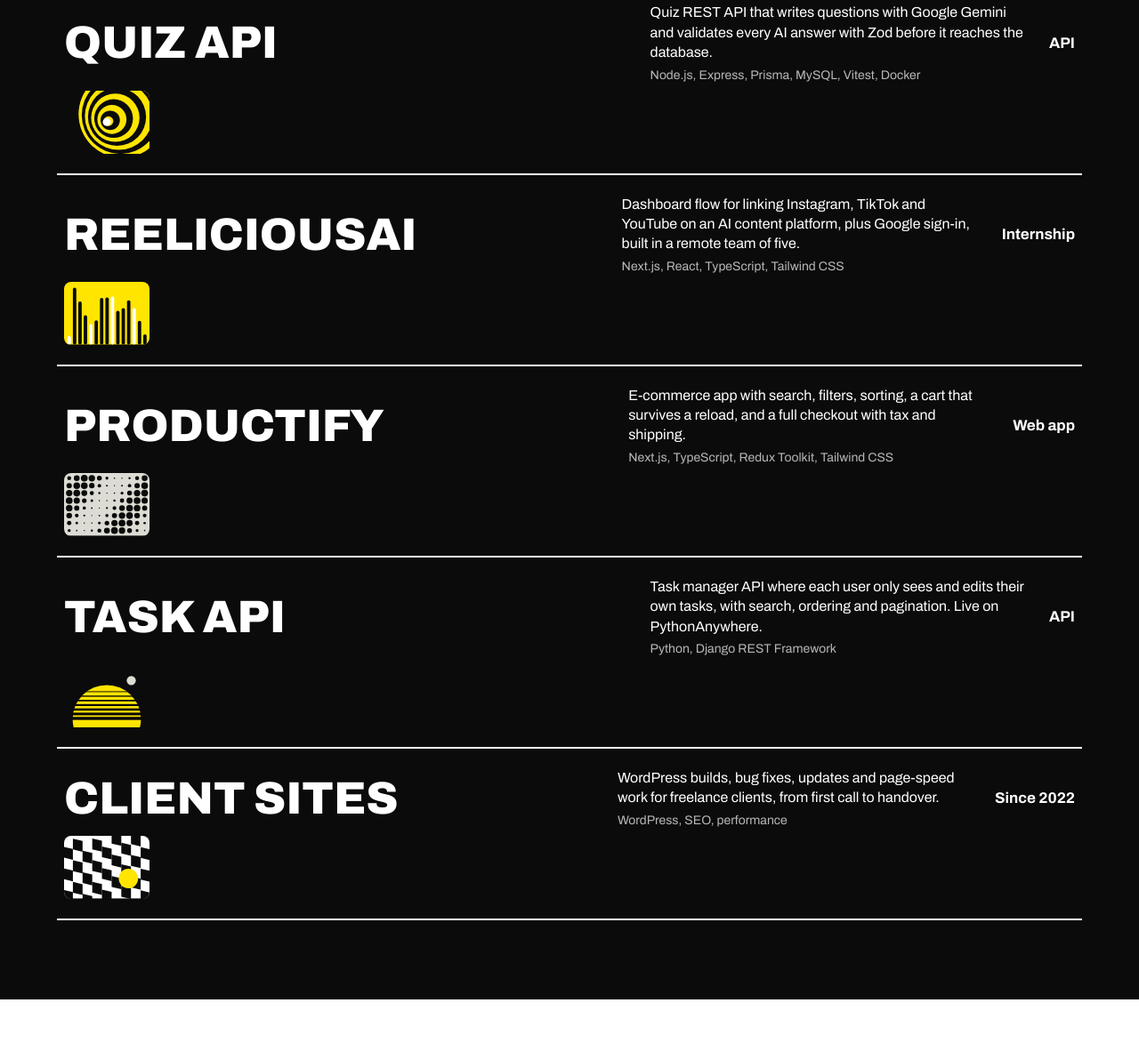
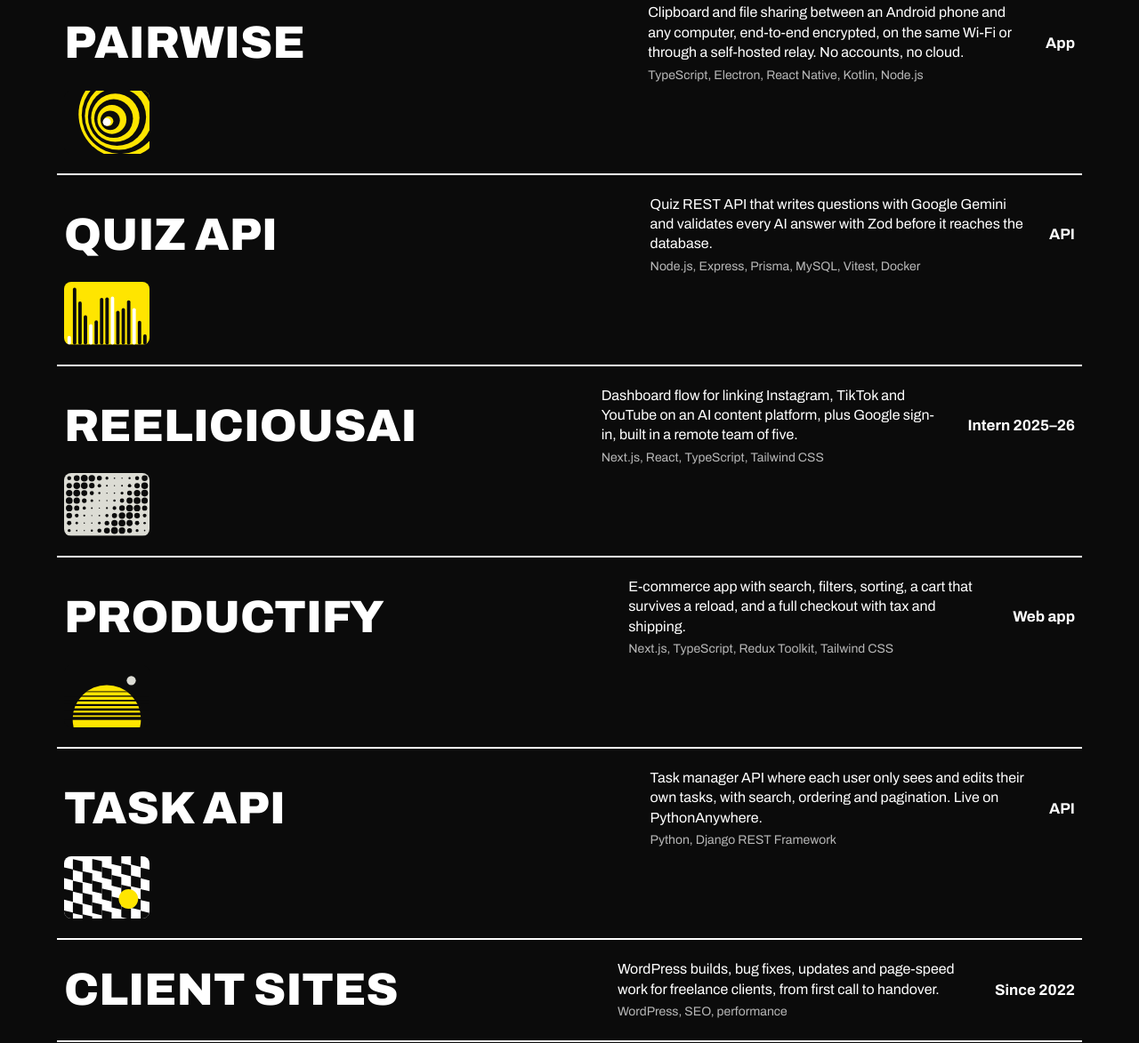
Before and after one commit to Hillary-Robert/portfolio, a plain HTML site: page index.html in a window 1280 px wide. Shown: the part 1106-2279 px from the top of the page at 89% size. Drawn offline with Linux system fonts and the light colour scheme.

Commit message:
Update project listings and skills in index.html
Added new project entries and updated existing ones in the work section. Enhanced front-end skills list with Electron and React Native.

```diff
--- a/index.html
+++ b/index.html
@@ -47,11 +47,12 @@
   <div class="wrap">
     <div class="hd"><h2>Selected work</h2><a href="https://github.com/Hillary-Robert">More on GitHub</a></div>
     <div class="list" id="list">
-      <a class="row" data-i="0" href="https://github.com/Hillary-Robert/quiz-api"><span class="rname">Quiz API</span><p class="rdesc">Quiz REST API that writes questions with Google Gemini and validates every AI answer with Zod before it reaches the database.<small>Node.js, Express, Prisma, MySQL, Vitest, Docker</small></p><span class="year">API</span></a>
-      <div class="row" data-i="1"><span class="rname">ReeliciousAI</span><p class="rdesc">Dashboard flow for linking Instagram, TikTok and YouTube on an AI content platform, plus Google sign-in, built in a remote team of five.<small>Next.js, React, TypeScript, Tailwind CSS</small></p><span class="year">Internship</span></div>
-      <a class="row" data-i="2" href="https://github.com/Hillary-Robert/productify"><span class="rname">Productify</span><p class="rdesc">E-commerce app with search, filters, sorting, a cart that survives a reload, and a full checkout with tax and shipping.<small>Next.js, TypeScript, Redux Toolkit, Tailwind CSS</small></p><span class="year">Web app</span></a>
-      <a class="row" data-i="3" href="https://github.com/Hillary-Robert/task-management-api"><span class="rname">Task API</span><p class="rdesc">Task manager API where each user only sees and edits their own tasks, with search, ordering and pagination. Live on PythonAnywhere.<small>Python, Django REST Framework</small></p><span class="year">API</span></a>
-      <div class="row" data-i="4"><span class="rname">Client sites</span><p class="rdesc">WordPress builds, bug fixes, updates and page-speed work for freelance clients, from first call to handover.<small>WordPress, SEO, performance</small></p><span class="year">Since 2022</span></div>
+      <a class="row" data-i="0" href="https://github.com/Hillary-Robert/pairwise"><span class="rname">Pairwise</span><p class="rdesc">Clipboard and file sharing between an Android phone and any computer, end-to-end encrypted, on the same Wi-Fi or through a self-hosted relay. No accounts, no cloud.<small>TypeScript, Electron, React Native, Kotlin, Node.js</small></p><span class="year">App</span></a>
+      <a class="row" data-i="1" href="https://github.com/Hillary-Robert/quiz-api"><span class="rname">Quiz API</span><p class="rdesc">Quiz REST API that writes questions with Google Gemini and validates every AI answer with Zod before it reaches the database.<small>Node.js, Express, Prisma, MySQL, Vitest, Docker</small></p><span class="year">API</span></a>
+      <div class="row" data-i="2"><span class="rname">ReeliciousAI</span><p class="rdesc">Dashboard flow for linking Instagram, TikTok and YouTube on an AI content platform, plus Google sign-in, built in a remote team of five.<small>Next.js, React, TypeScript, Tailwind CSS</small></p><span class="year">Intern 2025–26</span></div>
+      <a class="row" data-i="3" href="https://github.com/Hillary-Robert/productify"><span class="rname">Productify</span><p class="rdesc">E-commerce app with search, filters, sorting, a cart that survives a reload, and a full checkout with tax and shipping.<small>Next.js, TypeScript, Redux Toolkit, Tailwind CSS</small></p><span class="year">Web app</span></a>
+      <a class="row" data-i="4" href="https://github.com/Hillary-Robert/task-management-api"><span class="rname">Task API</span><p class="rdesc">Task manager API where each user only sees and edits their own tasks, with search, ordering and pagination. Live on PythonAnywhere.<small>Python, Django REST Framework</small></p><span class="year">API</span></a>
+      <div class="row" data-i="5"><span class="rname">Client sites</span><p class="rdesc">WordPress builds, bug fixes, updates and page-speed work for freelance clients, from first call to handover.<small>WordPress, SEO, performance</small></p><span class="year">Since 2022</span></div>
     </div>
   </div>
 </section>
@@ -63,7 +64,7 @@
       <div class="sk feat"><h3>Python and data processing</h3><p>I clean and transform CSV and JSON data in Python, working in Jupyter with pandas, NumPy and Matplotlib.</p><ul class="chips"><li>Python</li><li>pandas</li><li>NumPy</li><li>Matplotlib</li><li>Jupyter</li><li>Anaconda</li></ul></div>
       <div class="sk"><h3>Languages</h3><ul class="chips"><li>Python</li><li>TypeScript</li><li>JavaScript</li><li>Java</li><li>SQL</li><li>HTML/CSS</li></ul></div>
       <div class="sk"><h3>Back end and APIs</h3><ul class="chips"><li>Django</li><li>Django REST Framework</li><li>Node.js</li><li>Express</li><li>Prisma</li><li>REST</li><li>JSON</li><li>JWT</li><li>OAuth</li></ul></div>
-      <div class="sk"><h3>Front end</h3><ul class="chips"><li>React</li><li>Next.js</li><li>Redux Toolkit</li><li>Tailwind CSS</li><li>Responsive design</li><li>Figma</li></ul></div>
+      <div class="sk"><h3>Front end</h3><ul class="chips"><li>React</li><li>Next.js</li><li>Redux Toolkit</li><li>Tailwind CSS</li><li>Electron</li><li>React Native</li><li>Responsive design</li><li>Figma</li></ul></div>
       <div class="sk"><h3>Databases</h3><ul class="chips"><li>MySQL</li><li>SQLite</li><li>SQL queries</li><li>Data modelling</li><li>Migrations (Prisma, Django ORM)</li></ul></div>
       <div class="sk wide"><h3>Testing and tools</h3><ul class="chips"><li>Vitest</li><li>Supertest</li><li>Postman</li><li>Docker</li><li>Docker Compose</li><li>Git/GitHub</li><li>Azure DevOps</li><li>Agile/Scrum</li><li>WordPress</li></ul></div>
     </div>
```
